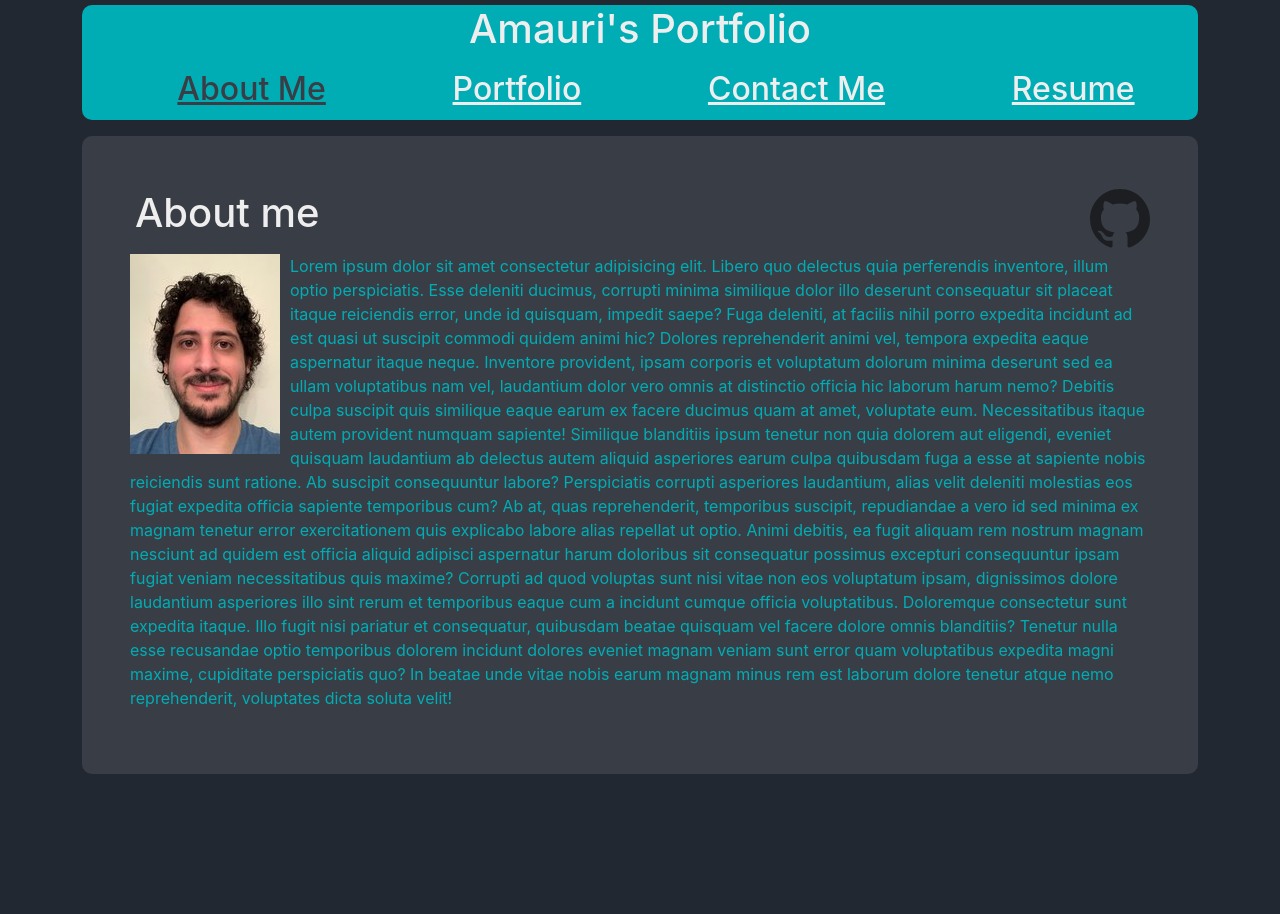
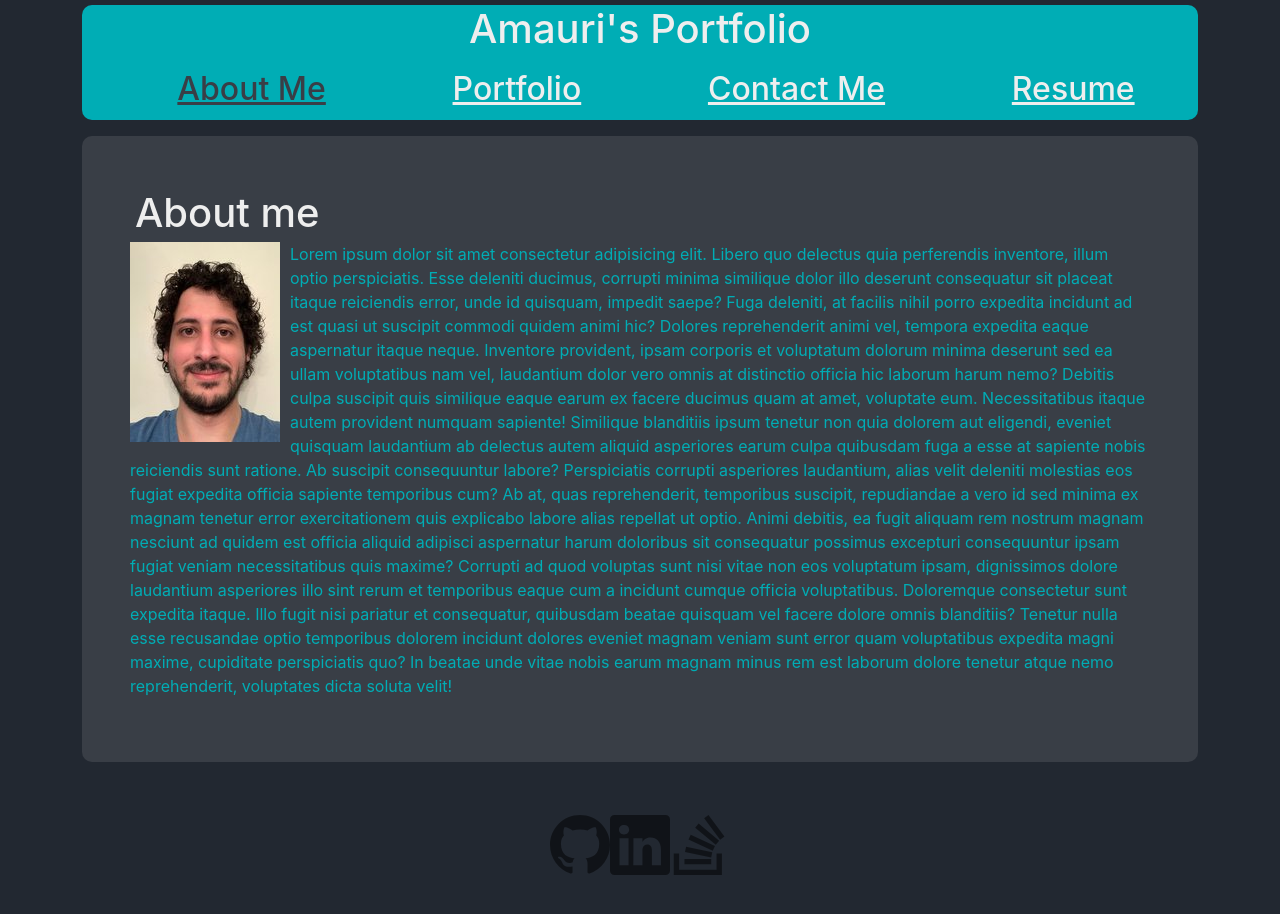
Before and after one commit to NicolasFlamel/nicolasflamel.github.io, a React (Create React App) app: page / in a window 1280 px wide. Shown: the top 914 px of the page. Before the commit the page ends 800 px from the top, so only its background shows below. Built offline with nearby package versions, Linux system fonts and the light colour scheme.

Commit message:
added footer, moved github profile to footer & added linkedin/stackoverflow

```diff
--- /dev/null
+++ b/src/components/Footer.js
@@ -0,0 +1,60 @@
+import { useState } from 'react';
+import github from '../assets/images/github.svg';
+import linkedin from '../assets/images/linkedin.svg';
+import stackOverflow from '../assets/images/stack-overflow.svg';
+
+function Footer() {
+  const [isHover, setIsHover] = useState(false);
+  const styles = {
+    socialLink: {
+      width: '60px',
+      height: '70px',
+      opacity: isHover ? 1 : 0.5,
+    },
+  };
+
+  const handleEvent = ({ type }) =>
+    type === 'mouseenter' ? setIsHover(true) : setIsHover(false);
+
+  return (
+    <section className="text-center m-5">
+      <a
+        href="https://github.com/NicolasFlamel/"
+        target="_blank"
+        rel="noreferrer"
+        onMouseEnter={handleEvent}
+        onMouseLeave={handleEvent}
+      >
+        <img src={github} alt="github profile link" style={styles.socialLink} />
+      </a>
+      <a
+        href="https://www.linkedin.com/in/amauri-rodriguez-929a79265/"
+        target="_blank"
+        rel="noreferrer"
+        onMouseEnter={handleEvent}
+        onMouseLeave={handleEvent}
+      >
+        <img
+          src={linkedin}
+          alt="linkedin profile link"
+          style={styles.socialLink}
+        />
+      </a>
+      <a
+        href="https://stackoverflow.com/users/21207470/nicolasflamel"
+        target="_blank"
+        rel="noreferrer"
+        onMouseEnter={handleEvent}
+        onMouseLeave={handleEvent}
+      >
+        <img
+          src={stackOverflow}
+          alt="stack overflow profile link"
+          style={styles.socialLink}
+        />
+      </a>
+    </section>
+  );
+}
+
+export default Footer;
--- a/src/components/Portfolio.js
+++ b/src/components/Portfolio.js
@@ -1,5 +1,6 @@
 import { useState } from 'react';
 import Header from './Header';
+import Footer from './Footer';
 import About from './pages/About';
 import Projects from './pages/Projects';
 import Contact from './pages/Contact';
@@ -28,6 +29,7 @@ function Portfolio() {
     <div className="container">
       <Header currentPage={currentPage} setCurrentPage={setCurrentPage} />
       {renderPage()}
+      <Footer />
     </div>
   );
 }
--- a/src/components/pages/About.js
+++ b/src/components/pages/About.js
@@ -1,41 +1,17 @@
-import { useState } from 'react';
-import github from '../../assets/images/github.svg';
 import portrait from '../../assets/images/portrait-150-200.jpg';
 
 function About() {
-  const [isHover, setIsHover] = useState(false);
   const styles = {
-    githubImage: {
-      width: '60px',
-      height: '70px',
-      opacity: isHover ? 1 : 0.5,
-    },
     title: {
       display: 'flex',
       justifyContent: 'space-between',
     },
   };
 
-  const handleEvent = ({ type }) =>
-    type === 'mouseenter' ? setIsHover(true) : setIsHover(false);
-
   return (
     <section className="bg-gray p-5" id="about">
       <article style={styles.title}>
         <h1>About me</h1>
-        <a
-          href="https://github.com/NicolasFlamel/"
-          target="_blank"
-          rel="noreferrer"
-          onMouseEnter={handleEvent}
-          onMouseLeave={handleEvent}
-        >
-          <img
-            src={github}
-            alt="github profile link"
-            style={styles.githubImage}
-          />
-        </a>
       </article>
       <img
         src={portrait}
--- a/src/components/pages/Projects.js
+++ b/src/components/pages/Projects.js
@@ -2,7 +2,7 @@
 import projects from '../../assets/projectList';
 
 // returns dimensions in css style with width and ratio provided
-// takes width, then a ratio ex. 550 16:9
+// takes width, then a ratio array ex. 550 16:9
 const imgDim = (width, [ratioW, ratioH]) => {
   const height = (width / ratioW) * ratioH;
   return { width: `${width}px`, height: `${height}px` };
```
Also changed, not shown: src/assets/images/linkedin.svg (added), src/assets/images/stack-overflow.svg (added).
